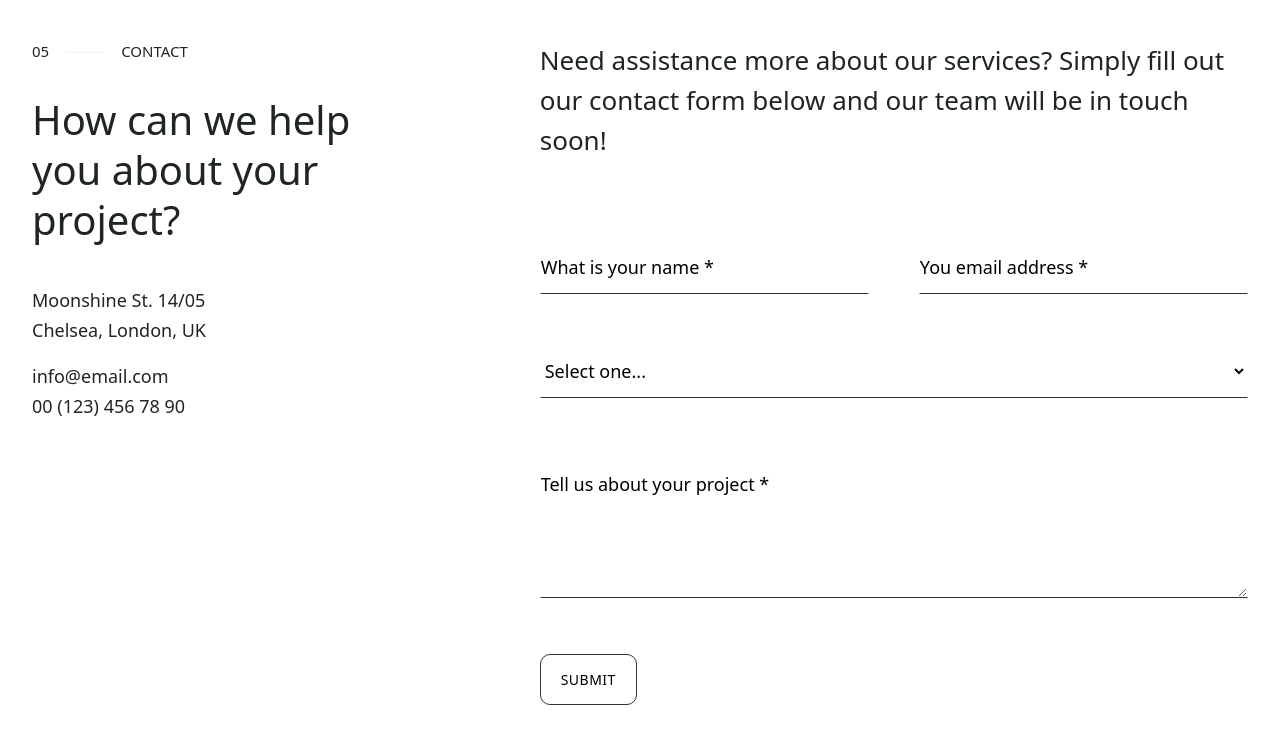
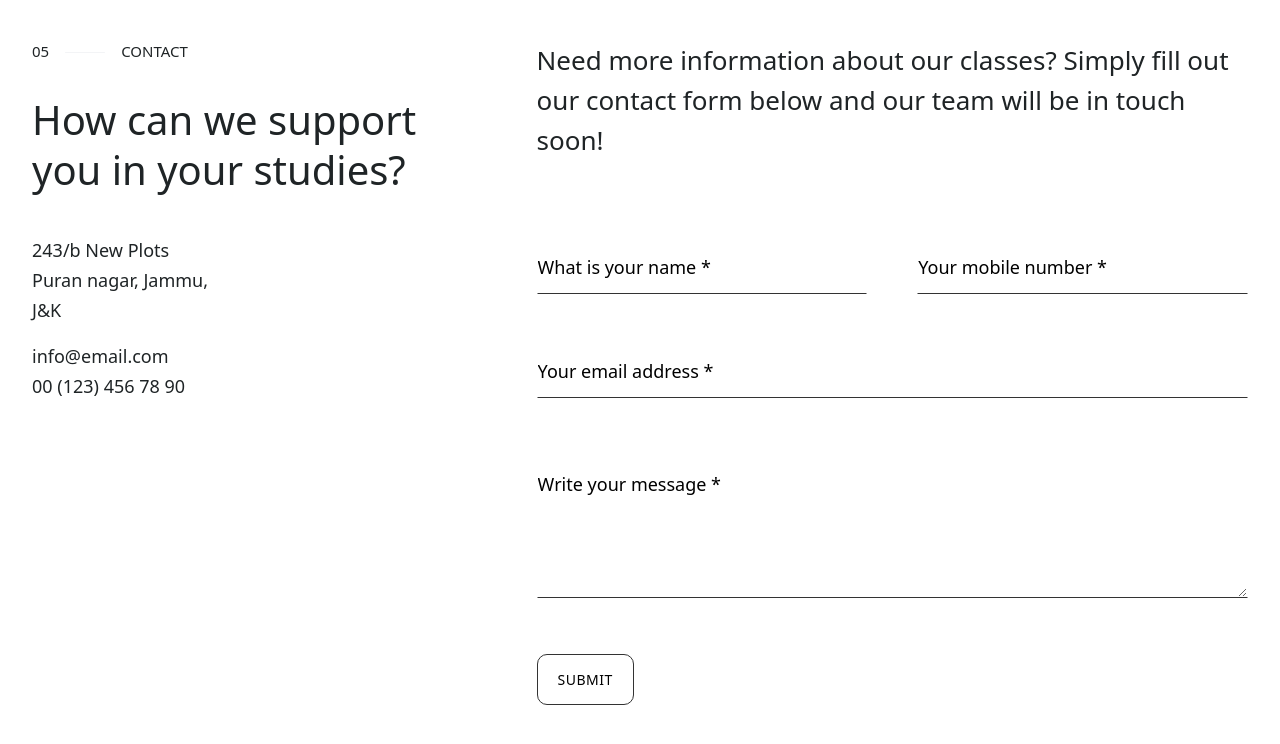
Before and after one commit to maliknajeeb113/coaching, a React (Vite) app: page / in a window 1280 px wide. Shown: the top 744 px of the page. Built offline with nearby package versions, Linux system fonts and the light colour scheme.

Commit message:
Review changes in Contact

```diff
--- a/src/Components/Contact.jsx
+++ b/src/Components/Contact.jsx
@@ -14,7 +14,7 @@ export const Contact = () => {
   const onSubmit = (formData) => {
     setIsSubmitted(true);
     try {
-      window.location.href = `mailto:${formData.email}?subject=${formData.select}&body=Hi, my name is ${formData.name}. ${formData.message}`;
+      window.location.href = `mailto:${formData.email}?subject=Query related to Sanjeev Edupoint&body=Hi, my name is ${formData.name} (${formData.phone}). ${formData.message}`;
       setIsSuccess(true);
     }
     catch(err) {
@@ -32,11 +32,11 @@ export const Contact = () => {
           <li>Contact</li>
         </ul>
         <h2 className="leading-[50px] mb-[40px] text-[34px] md:text-[40px]">
-          How can we help you about your project?
+          How can we support you in your studies?
         </h2>
         <div className="flex flex-col gap-4 max-w-48 text-lg leading-[30px] font-thin">
           <div>
-            Moonshine St. 14/05 Chelsea, London, UK
+            243/b New Plots Puran nagar, Jammu, J&K
           </div>
           <div>
             <a href="mailto:#">info@email.com</a>
@@ -46,11 +46,11 @@ export const Contact = () => {
       </div>
       <div className="">
         <p className="text-[26px] leading-10 mb-[30px] lg:mb-[80px] font-extralight">
-          Need assistance more about our services? Simply fill out our contact
+          Need more information about our classes? Simply fill out our contact
           form below and our team will be in touch soon!
         </p>
         <div className="mb-[30px]">
-        {isSubmitted == false && <form
+        {!isSubmitted && <form
             id="email-form"
             name="email-form"
             className=""
@@ -73,33 +73,31 @@ export const Contact = () => {
                 <input
                   className="py-2 w-[100%] border-solid border border-transparent border-b-[#333333] text-[#000000] placeholder-[#000000] focus:outline-none bg-transparent min-h-[54px] text-[18px] leading-[30px] font-thin"
                   maxLength="256"
+                  name="Phone"
+                  placeholder="Your mobile number *"
+                  type="text"
+                  id="Phone"
+                  required
+                  {...register("phone")}
+                />
+              </div>
+              <div
+                className="col-span-2"
+              >
+                <input
+                  className="py-2 w-[100%] border-solid border border-transparent border-b-[#333333] text-[#000000] placeholder-[#000000] focus:outline-none bg-transparent min-h-[54px] text-[18px] leading-[30px] font-thin"
+                  maxLength="256"
                   name="Email"
-                  placeholder="You email address *"
+                  placeholder="Your email address *"
                   type="text"
                   id="Email"
                   required
                   {...register("email")}
                 />
               </div>
-              <div
-                className="col-span-2"
-              >
-                <select
-                  id="field-2"
-                  name="field-2"
-                  {...register("select")}
-                  required
-                  className="py-2 w-[100%] border-solid border border-transparent border-b-[#333333] text-[#000000] placeholder-[#000000] focus:outline-none bg-transparent min-h-[54px] text-[18px] leading-[30px] font-thin"
-                >
-                  <option value="">Select one...</option>
-                  <option value="First">First choice</option>
-                  <option value="Second">Second choice</option>
-                  <option value="Third">Third choice</option>
-                </select>
-              </div>
               <div className="col-span-2">
                 <textarea
-                  placeholder="Tell us about your project *"
+                  placeholder="Write your message *"
                   maxLength="5000"
                   id="message"
                   name="Message"
@@ -118,13 +116,13 @@ export const Contact = () => {
               />
             </div>
           </form>}
-          {isSubmitted == true && isSuccess == true && <div
+          {isSubmitted && isSuccess && <div
             className="font-extralight mb-5"
             aria-label="Email Form success"
           >
             <div>Thank you! Your submission has been received!</div>
           </div>}
-          {isSubmitted == true && isSuccess == false && <div
+          {isSubmitted && !isSuccess && <div
             className="font-extralight"
             aria-label="Email Form failure"
           >
```
